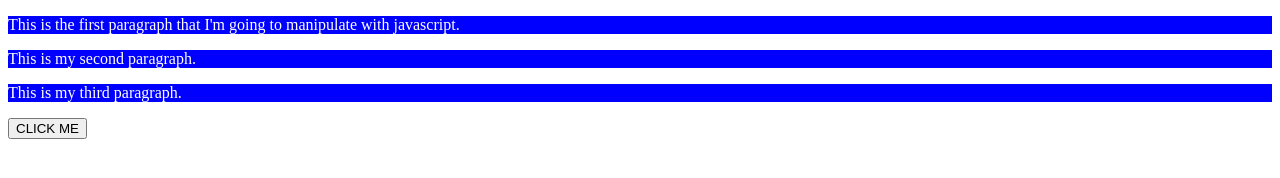
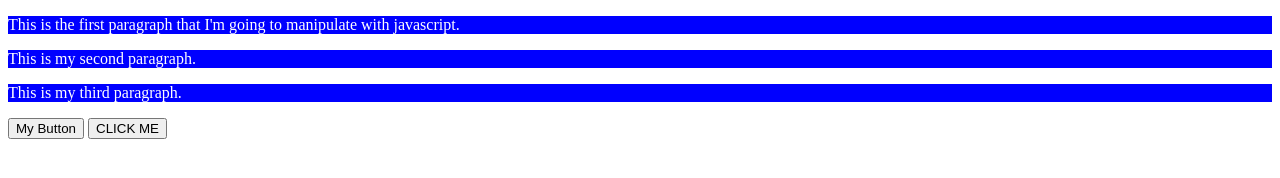
Before and after one commit to CPH-D/frontend-practice, a plain HTML site: page index.html in a window 1280 px wide. Drawn offline with Linux system fonts and the light colour scheme.

Commit message:
onclick event practice with button

```diff
--- a/index.html
+++ b/index.html
@@ -22,6 +22,8 @@
         This is my third paragraph.
     </p>
 
+    <button class="myBtn">My Button</button>
+
     <script>
         // selector to select all paragraphs
         var p = document.querySelectorAll('p')
@@ -35,11 +37,22 @@
             i++
         }
 
-        // create a element
+        // create a element (a button, in this case)
         var btn = document.createElement("button")
         var btnText = document.createTextNode("CLICK ME")
         btn.appendChild(btnText)
         document.body.appendChild(btn)
+
+        // working with events
+        var myBtn = document.querySelector(".myBtn")
+
+        myBtn.onclick = function () {
+            testing()
+        }
+
+        function testing() {
+            console.log("TESTING THIS BUTTON!")
+        }
 
     </script>
     <script src="index.js"></script>
```
